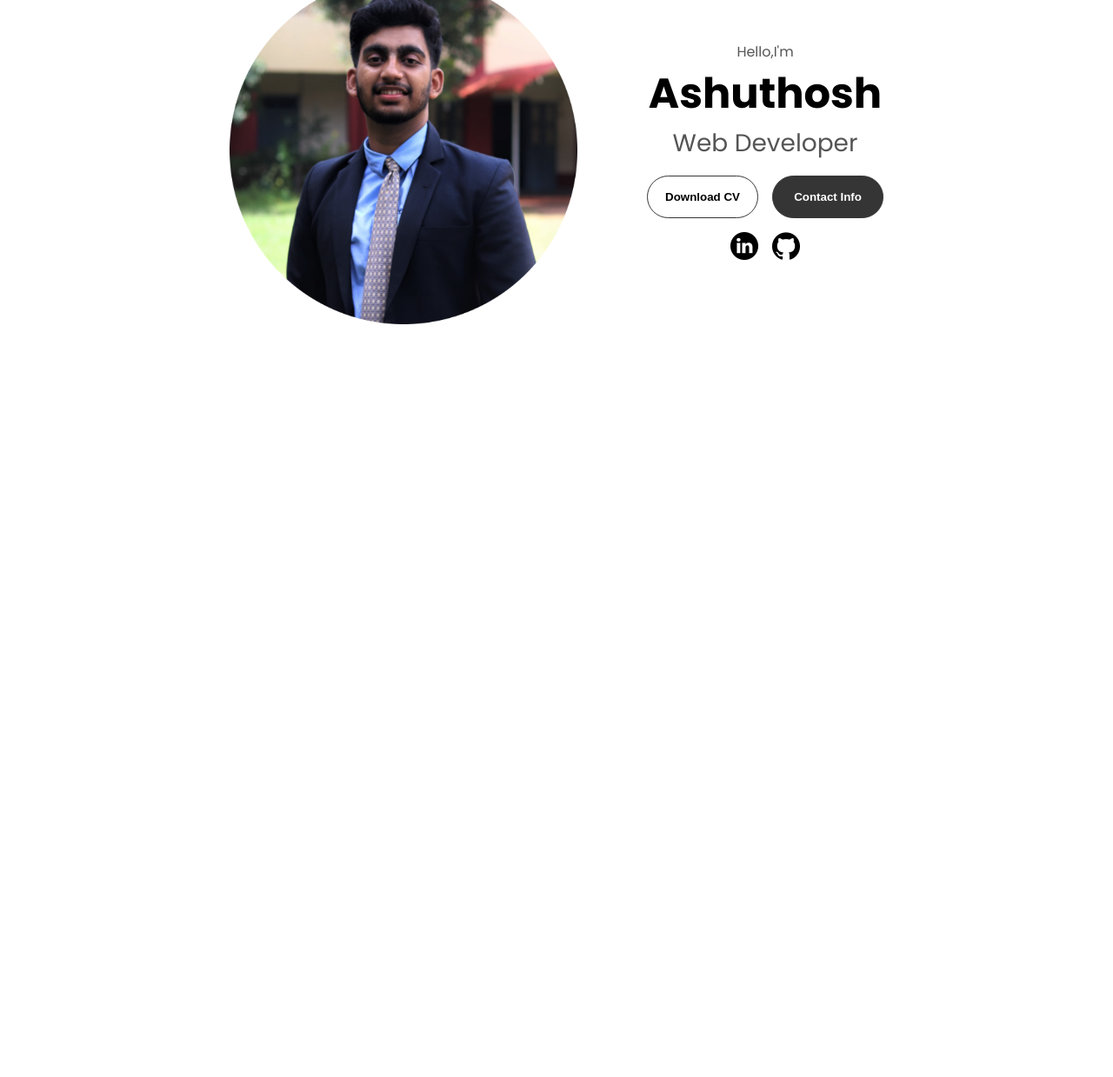
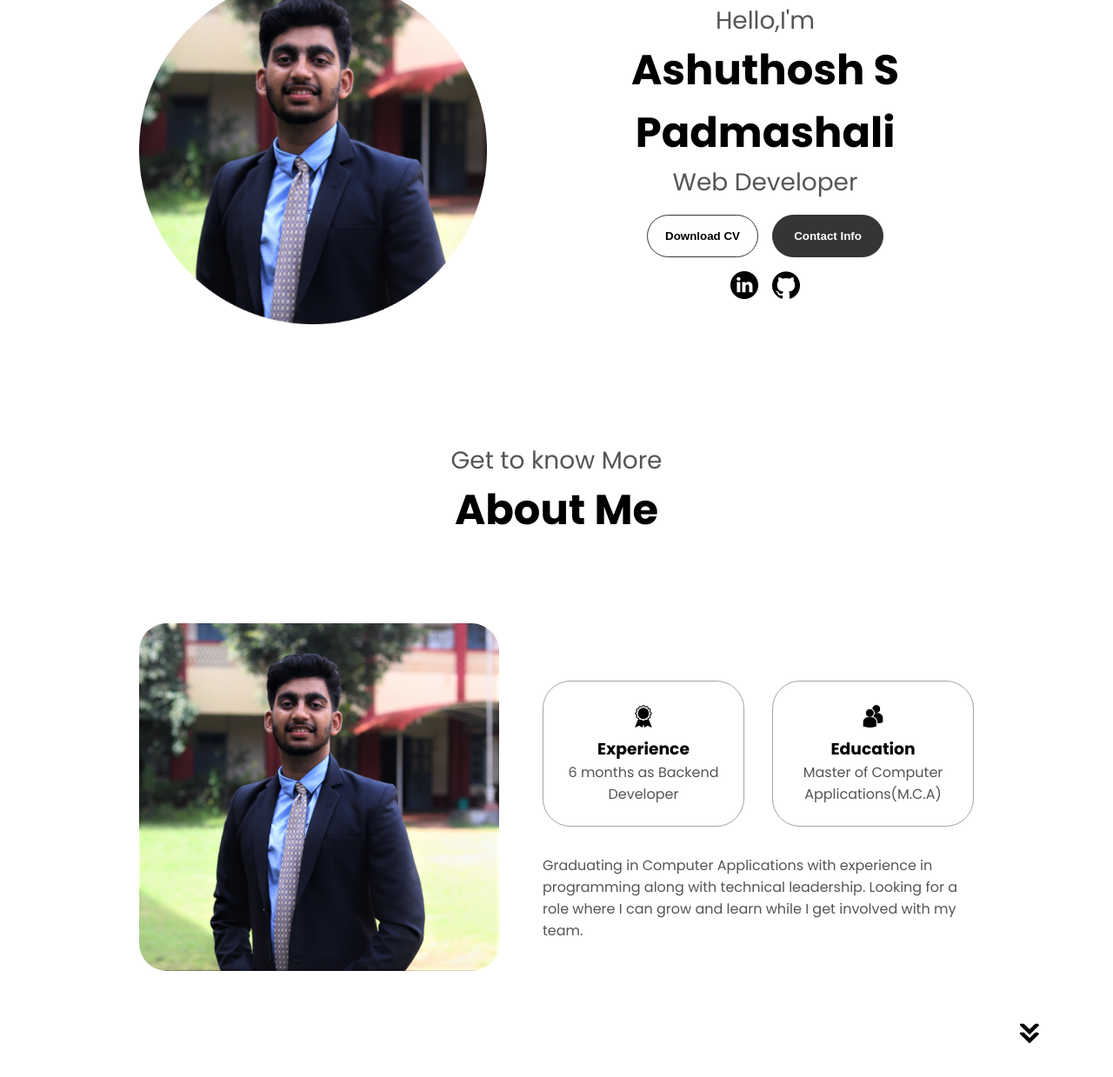
Before and after one commit to Ashuthosh-sp/AshuthoshPortfolio, a plain HTML site: page index.html in a window 1280 px wide. Shown: the part 299-1538 px from the top of the page at 87% size. Before the commit the page ends 800 px from the top, so only its background shows below. Drawn offline with Linux system fonts and the light colour scheme.

Commit message:
added about me section with CSS

```diff
--- a/index.html
+++ b/index.html
@@ -45,7 +45,7 @@
       </div>
       <div class="section-text">
         <p class="section-text-p1">Hello,I'm</p>
-          <h1 class="title">Ashuthosh </h1>
+        <h1 class="title">Ashuthosh S Padmashali</h1>
         <p class="section-text-p2">Web Developer</p>
         <div class="btn-container">
           <button
@@ -54,10 +54,7 @@
           >
             Download CV
           </button>
-            <button
-              class="btn btn-color-1"
-              onclick="location.href='./#contact'"
-            >
+          <button class="btn btn-color-1" onclick="location.href='./#contact'">
             Contact Info
           </button>
         </div>
@@ -76,7 +73,54 @@
           />
         </div>
       </div>
-
+    </section>
+    <section id="about">
+      <p class="section-text-p1">Get to know More</p>
+      <h1 class="title">About Me</h1>
+      <div class="section-container">
+        <div class="section-pic-container">
+          <img
+            src="./assets/about-pic.jpg"
+            alt="Profile Pic"
+            class="about-pic"
+          />
+        </div>
+        <div class="about-details-container">
+          <div class="about-containers">
+            <div class="details-container">
+              <img
+                src="./assets/experience.png"
+                alt="Experience Icon"
+                class="icon"
+              />
+              <h3>Experience</h3>
+              <p>6 months as Backend Developer</p>
+            </div>
+            <div class="details-container">
+              <img
+                src="./assets/education.png"
+                alt="Education Icon"
+                class="icon"
+              />
+              <h3>Education</h3>
+              <p>Master of Computer Applications(M.C.A)</p>
+            </div>
+          </div>
+          <div class="text-container">
+            <p>
+              Graduating in Computer Applications with experience in programming
+              along with technical leadership. Looking for a role where I can
+              grow and learn while I get involved with my team.
+            </p>
+          </div>
+        </div>
+      </div>
+      <img
+        src="./assets/arrow.png"
+        alt=" Arrow of the Page"
+        class="icon arrow"
+        onclick="location.href='./experience'"
+      />
     </section>
     <script src="script.js"></script>
   </body>
--- a/style.css
+++ b/style.css
@@ -170,6 +170,7 @@ section {
 }
 .section-text-p1 {
   text-align: center;
+  font-size: 1.75rem;
 }
 .section-text-p2 {
   font-size: 1.75rem;
@@ -238,3 +239,53 @@ section {
 .btn-container {
   gap: 1rem;
 }
+
+/* ABOUT SECTION */
+
+#about {
+  position: relative;
+}
+.about-containers {
+  gap: 2rem;
+  margin-bottom: 2rem;
+  margin-top: 2rem;
+}
+.about-details-container {
+  justify-content: center;
+  flex-direction: column;
+}
+
+.about-containers,
+.about-details-container {
+  display: flex;
+}
+
+.about-pic {
+  border-radius: 2rem;
+}
+
+.arrow {
+  position: absolute;
+  right: -5rem;
+  bottom: 2.5rem;
+}
+.details-container {
+  padding: 1.5rem;
+  flex: 1;
+  background: white;
+  border-radius: 2rem;
+  border: rgb(53, 53, 53) 0.1rem solid;
+  border-color: rgb(163, 163, 163);
+  text-align: center;
+}
+.section-container {
+  gap: 4rem;
+  height: 80%;
+}
+
+.section-pic-container{
+  height: 400px;
+  width: 400px;
+  margin: auto;
+
+}
```
Also changed, not shown: assets/about-pic.jpg (added), assets/about-pic.png (deleted). Lines whose indentation alone changed are shown as unchanged.
